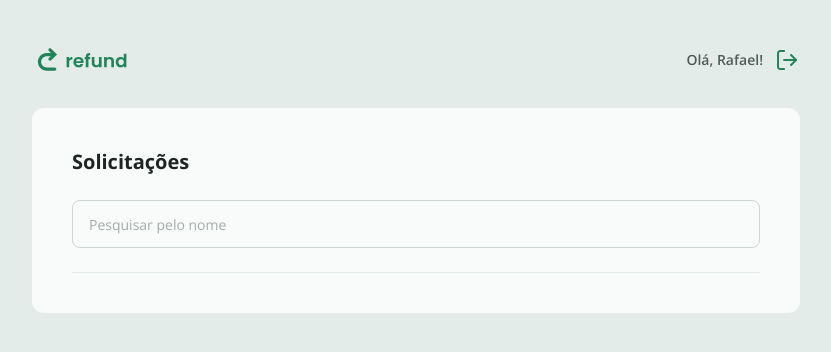
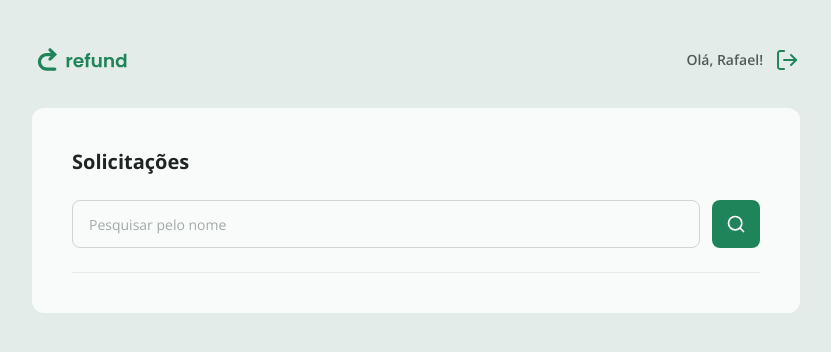
Before and after one commit to RafaDalmagro/refound, a React (Vite) app: page / in a window 1280 px wide. Shown: the top 352 px of the page, without its empty margins (224-1055 px from the left). Built offline with nearby package versions, Linux system fonts and the light colour scheme.

Commit message:
Implementando variante do componente button com twailwind-merge e clsx.

```diff
--- a/package.json
+++ b/package.json
@@ -10,9 +10,11 @@
     },
     "dependencies": {
         "@tailwindcss/vite": "^4.1.13",
+        "clsx": "^2.1.1",
         "react": "^19.1.1",
         "react-dom": "^19.1.1",
         "react-router": "^7.9.1",
+        "tailwind-merge": "^3.3.1",
         "tailwindcss": "^4.1.13"
     },
     "devDependencies": {
--- a/src/components/Button.tsx
+++ b/src/components/Button.tsx
@@ -1,18 +1,34 @@
+import { classMerge } from "../utils/classMerge";
+
 type Props = React.ComponentProps<"button"> & {
     isLoading?: boolean;
+    variant?: "base" | "icon";
+};
+
+const variants = {
+    button: {
+        base: "h-12",
+        icon: "h-12 w-12",
+    },
 };
 
 export function Button({
     children,
     isLoading,
     type = "button",
+    variant = "base",
+    className,
     ...rest
 }: Props) {
     return (
         <button
             type={type}
             disabled={isLoading}
-            className="flex items-center justify-center h-12 bg-green-100 rounded-lg text-white cursor-pointer hover:bg-green-200 transition ease-linear disabled:cursor-not-allowed disabled:opacity-50"
+            className={classMerge(
+                "flex items-center justify-center bg-green-100 rounded-lg text-white cursor-pointer hover:bg-green-200 transition ease-linear disabled:cursor-not-allowed disabled:opacity-50",
+                variants.button[variant],
+                className
+            )}
             {...rest}>
             {children}
         </button>
--- a/src/pages/Dashboard.tsx
+++ b/src/pages/Dashboard.tsx
@@ -1,6 +1,7 @@
+import { Button } from "../components/Button";
 import { Input } from "../components/Input";
 import { useState } from "react";
-
+import searchSvg from "../assets/search.svg";
 export function Dashboard() {
     const [name, setName] = useState("");
 
@@ -22,6 +23,13 @@ export function Dashboard() {
                     placeholder="Pesquisar pelo nome"
                     onChange={(e) => setName(e.target.value)}
                 />
+                <Button type="submit" variant="icon">
+                    <img
+                        src={searchSvg}
+                        alt="Ícone de pesquisar"
+                        className="w-5"
+                    />
+                </Button>
             </form>
         </div>
     );
--- /dev/null
+++ b/src/utils/classMerge.ts
@@ -0,0 +1,6 @@
+import { clsx, type ClassValue } from "clsx";
+import { twMerge } from "tailwind-merge";
+
+export function classMerge(...inputs: ClassValue[]) {
+    return twMerge(clsx(inputs));
+}
```
Also changed, not shown: src/utils/categories.ts (renamed from src/utils/categories.tsx), 1 other file (tests, documents, lock files or other folders).
